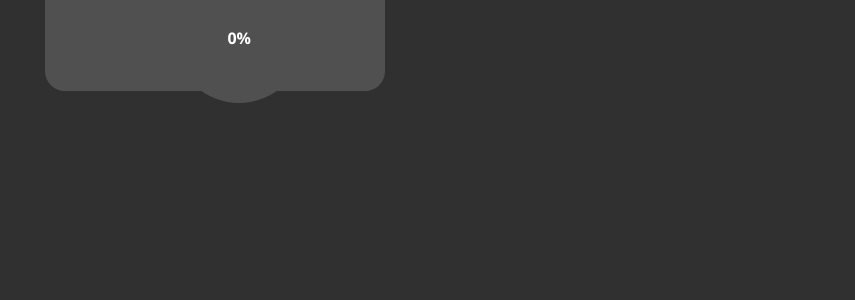
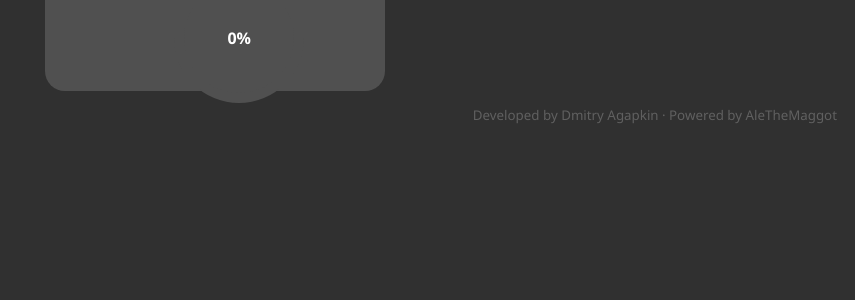
Before and after one commit to AlexTheMaggot/tuft_lac, a Django app: page / in a window 1280 px wide. Shown: the part 352-652 px from the top of the page, without its empty margins (425-1280 px from the left). Run offline with Django 5.2, Linux system fonts and the light colour scheme; tables that the repository leaves empty hold one stand-in row (values such as "Sample post"); parts of the project's set-up code (start-up, migrations or seed data) failed here and were passed over.

Commit message:
- add copyright

```diff
--- a/tuft_lac/mainapp/templates/mainapp/index.html
+++ b/tuft_lac/mainapp/templates/mainapp/index.html
@@ -104,6 +104,7 @@
                 </div>
             {% endfor %}
 		</div>
+        <div class="copyright">Developed by Dmitry Agapkin · Powered by AleTheMaggot</div>
         <script src="{% static 'js/script.js' %}"></script>
 	</body>
 </html>
```
